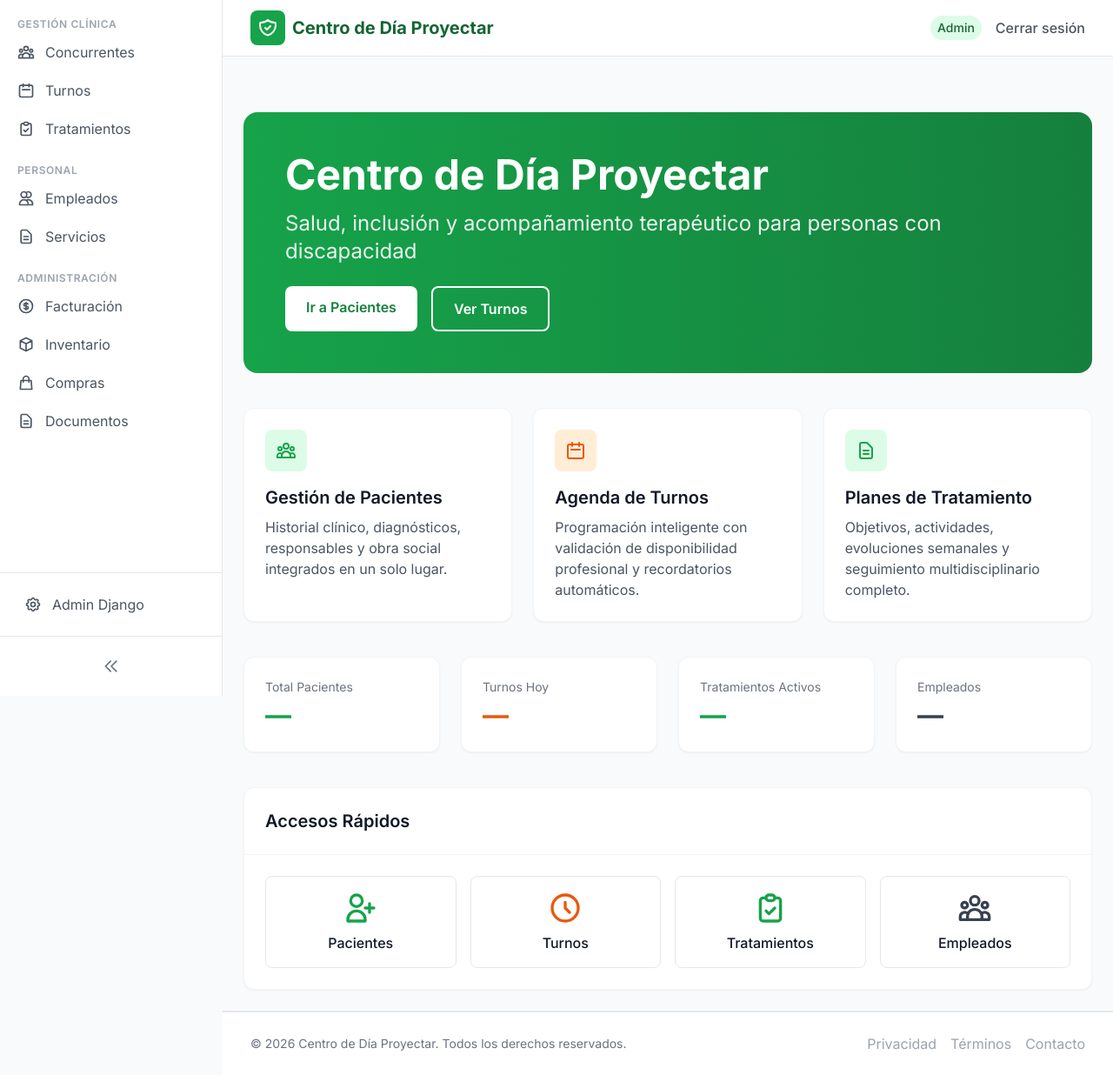
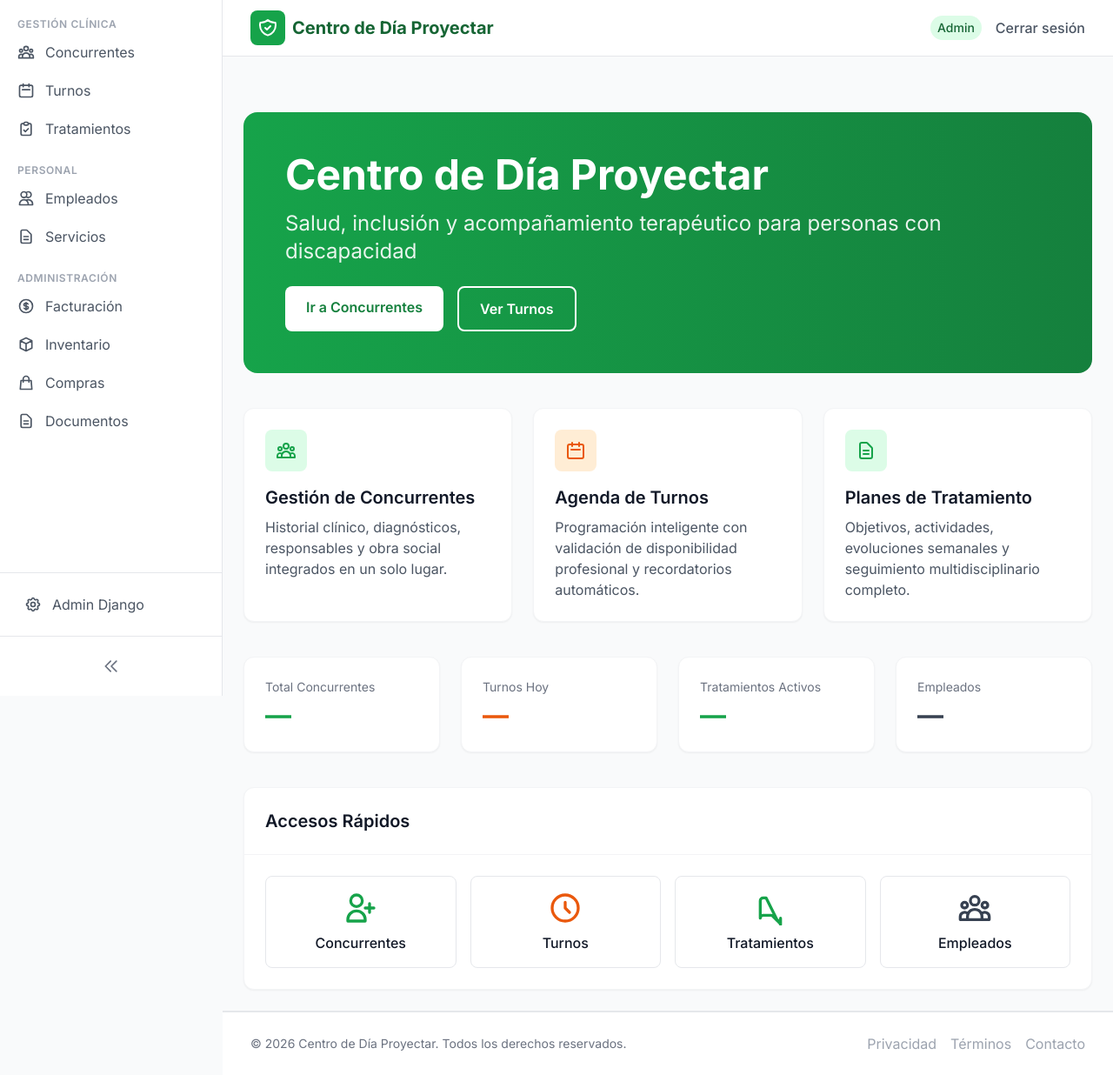
Before and after one commit to Maxi-Lopez/Practica_Profesionalizante_II_Lopez, a Django app: template templates/home.html in a window 1280 px wide. Shown: the whole page at 87% size. Run offline with Django 5.2, Linux system fonts and the light colour scheme; the template is opened without the code that fills it, so the values that code supplies are empty; the visitor is signed in with stand-in values (Sample User, id 1); parts of the project's set-up code (start-up, migrations or seed data) failed here and were passed over; some libraries are stand-ins or nearby versions.

Commit message:
style(ui): ajusto templates varios

```diff
--- a/templates/documentos/list.html
+++ b/templates/documentos/list.html
@@ -7,7 +7,7 @@
     <div class="flex flex-col sm:flex-row sm:items-center sm:justify-between mb-6 gap-4">
         <div>
             <h1 class="text-2xl font-bold text-gray-900">Documentos</h1>
-            <p class="text-gray-600 mt-1">Gestión documental de pacientes y empleados</p>
+            <p class="text-gray-600 mt-1">Gestión documental de concurrentes y empleados</p>
         </div>
         <a href="#" class="bg-primary-600 text-white px-4 py-2 rounded-lg font-medium hover:bg-primary-700 transition-colors flex items-center justify-center">
             <svg class="w-5 h-5 mr-2" fill="none" stroke="currentColor" viewBox="0 0 24 24">
--- a/templates/facturacion/list.html
+++ b/templates/facturacion/list.html
@@ -20,7 +20,7 @@
     <div class="bg-white rounded-xl shadow-sm border border-gray-100 p-4 mb-6">
         <form method="get" class="flex flex-col sm:flex-row gap-4">
             <div class="flex-1">
-                <input type="text" name="search" value="{{ request.GET.search }}" placeholder="Buscar por paciente, número de factura..." class="w-full px-4 py-2 border border-gray-300 rounded-lg focus:ring-2 focus:ring-primary-500 focus:border-primary-500 transition-colors">
+                <input type="text" name="search" value="{{ request.GET.search }}" placeholder="Buscar por concurrente, número de factura..." class="w-full px-4 py-2 border border-gray-300 rounded-lg focus:ring-2 focus:ring-primary-500 focus:border-primary-500 transition-colors">
             </div>
             <button type="submit" class="bg-primary-600 text-white px-4 py-2 rounded-lg font-medium hover:bg-primary-700 transition-colors whitespace-nowrap">Buscar</button>
             {% if request.GET.search %}
@@ -36,7 +36,7 @@
                     <thead class="bg-gray-50 border-b border-gray-200">
                         <tr>
                             <th class="px-6 py-3 text-left text-xs font-medium text-gray-500 uppercase tracking-wider">N° Factura</th>
-                            <th class="px-6 py-3 text-left text-xs font-medium text-gray-500 uppercase tracking-wider">Paciente</th>
+                            <th class="px-6 py-3 text-left text-xs font-medium text-gray-500 uppercase tracking-wider">Concurrente</th>
                             <th class="px-6 py-3 text-left text-xs font-medium text-gray-500 uppercase tracking-wider">Obra Social</th>
                             <th class="px-6 py-3 text-left text-xs font-medium text-gray-500 uppercase tracking-wider">Fecha</th>
                             <th class="px-6 py-3 text-left text-xs font-medium text-gray-500 uppercase tracking-wider">Total</th>
@@ -77,7 +77,7 @@
         {% else %}
             <div class="p-12 text-center">
                 <svg class="w-16 h-16 mx-auto text-gray-300 mb-4" fill="none" stroke="currentColor" viewBox="0 0 24 24">
-                    <path stroke-linecap="round" stroke-linejoin="round" stroke-width="1.5" d="M12 8c-1.657 0-3 .895-3 2s1.343 2 3 2 3 .895 3 2-1.343 2-3 2m0-8c1.11 0 2.08.402 2.599 1M12 8V7m0 1v8m0 0v1m0-1c-1.11 0-2.08-.402-2.599-1M21 12a9 9 0 11-18 0 9 9 0 0118 0z"></path>
+                    <path stroke-linecap="round" stroke-linejoin="round" stroke-width="1.5" d="M12 8c-1.657 0-3 .895-3 2s1.343 2 3 2 3 .895 3 2-1.343 2-3 2m0-8c1.11 0 2.08.402 2.599 1M12 8V7m0 1v8m0 0v1m0-1c-1.11 0-2.08-.402-2.599 1M21 12a9 9 0 11-18 0 9 9 0 0118 0z"></path>
                 </svg>
                 <h3 class="text-lg font-medium text-gray-900 mb-1">No hay facturas registradas</h3>
                 <p class="text-gray-500 mb-4">Comienza creando tu primera factura.</p>
--- a/templates/home.html
+++ b/templates/home.html
@@ -12,7 +12,7 @@
             <div class="flex flex-wrap gap-4">
                 {% if user.is_authenticated %}
                     <a href="{% url 'pacientes_list' %}" class="bg-white text-primary-700 px-6 py-3 rounded-lg font-semibold hover:bg-primary-50 transition-colors">
-                        Ir a Pacientes
+                        Ir a Concurrentes
                     </a>
                     <a href="{% url 'turnos_list' %}" class="border-2 border-white text-white px-6 py-3 rounded-lg font-semibold hover:bg-primary-800 transition-colors">
                         Ver Turnos
@@ -37,7 +37,7 @@
                     <path stroke-linecap="round" stroke-linejoin="round" stroke-width="2" d="M17 20h5v-2a3 3 0 00-5.356-1.857M17 20H7m10 0v-2c0-.656-.126-1.283-.356-1.857M7 20H2v-2a3 3 0 015.356-1.857M7 20v-2c0-.656.126-1.283.356-1.857m0 0a5.002 5.002 0 019.288 0M15 7a3 3 0 11-6 0 3 3 0 016 0zm6 3a2 2 0 11-4 0 2 2 0 014 0zM7 10a2 2 0 11-4 0 2 2 0 014 0z"></path>
                 </svg>
             </div>
-            <h3 class="text-xl font-semibold text-gray-900 mb-2">Gestión de Pacientes</h3>
+            <h3 class="text-xl font-semibold text-gray-900 mb-2">Gestión de Concurrentes</h3>
             <p class="text-gray-600">Historial clínico, diagnósticos, responsables y obra social integrados en un solo lugar.</p>
         </div>
 
@@ -66,7 +66,7 @@
     {% if user.is_authenticated %}
     <div class="grid grid-cols-1 sm:grid-cols-2 lg:grid-cols-4 gap-6 mb-10">
         <div class="bg-white rounded-xl p-6 shadow-sm border border-gray-100">
-            <p class="text-sm text-gray-500">Total Pacientes</p>
+            <p class="text-sm text-gray-500">Total Concurrentes</p>
             <p class="text-3xl font-bold text-primary-600 mt-1">{% if pacientes_count %}{{ pacientes_count }}{% else %}—{% endif %}</p>
         </div>
         <div class="bg-white rounded-xl p-6 shadow-sm border border-gray-100">
@@ -94,7 +94,7 @@
                     <svg class="w-10 h-10 mx-auto text-primary-600 mb-2" fill="none" stroke="currentColor" viewBox="0 0 24 24">
                         <path stroke-linecap="round" stroke-linejoin="round" stroke-width="2" d="M18 9v3m0 0v3m0-3h3m-3 0h-3m-2-5a4 4 0 11-8 0 4 4 0 018 0zM3 20a6 6 0 0112 0v1H3v-1z"></path>
                     </svg>
-                    <p class="font-medium text-gray-900">Pacientes</p>
+                    <p class="font-medium text-gray-900">Concurrentes</p>
                 </a>
                 <a href="{% url 'turnos_list' %}" class="p-4 border border-gray-200 rounded-lg hover:border-primary-300 hover:bg-primary-50 transition-colors text-center">
                     <svg class="w-10 h-10 mx-auto text-accent-600 mb-2" fill="none" stroke="currentColor" viewBox="0 0 24 24">
@@ -104,7 +104,7 @@
                 </a>
                 <a href="{% url 'tratamientos_list' %}" class="p-4 border border-gray-200 rounded-lg hover:border-primary-300 hover:bg-primary-50 transition-colors text-center">
                     <svg class="w-10 h-10 mx-auto text-green-600 mb-2" fill="none" stroke="currentColor" viewBox="0 0 24 24">
-                        <path stroke-linecap="round" stroke-linejoin="round" stroke-width="2" d="M9 5H7a2 2 0 00-2 2v12a2 2 0 002 2h10a2 2 0 002-2V7a2 2 0 00-2-2h-2M9 5a2 2 0 002 2h2a2 2 0 002-2M9 5a2 2 0 012-2h2a2 2 0 012 2m-6 9l2 2 4-4"></path>
+                        <path stroke-linecap="round" stroke-linejoin="round" stroke-width="2" d="M9 5H7a2 2 0 00-2 2v12a2 2 0 012-2h5.586a1 1 0 01.707.293l5.414 5.414a1 1 0 01.293.707V19a2 2 0 01-2 2z"></path>
                     </svg>
                     <p class="font-medium text-gray-900">Tratamientos</p>
                 </a>
--- a/templates/registration/register.html
+++ b/templates/registration/register.html
@@ -12,7 +12,7 @@
                 </svg>
             </div>
             <h1 class="text-2xl font-bold text-gray-900">Crear Cuenta</h1>
-            <p class="text-gray-600 mt-2">Regístrate como paciente en Centro de Día Proyectar</p>
+            <p class="text-gray-600 mt-2">Regístrate como concurrente en Centro de Día Proyectar</p>
         </div>
 
         <form method="post" class="space-y-6">
@@ -113,7 +113,7 @@
                     <svg class="w-4 h-4 inline mr-1" fill="none" stroke="currentColor" viewBox="0 0 24 24">
                         <path stroke-linecap="round" stroke-linejoin="round" stroke-width="2" d="M13 16h-1v-4h-1m1-4h.01M21 12a9 9 0 11-18 0 9 9 0 0118 0z"></path>
                     </svg>
-                    Tu cuenta se registrará como <strong>Paciente</strong>. Un administrador podrá asignarte otros roles si es necesario.
+                    Tu cuenta se registrará como <strong>Concurrente</strong>. Un administrador podrá asignarte otros roles si es necesario.
                 </p>
             </div>
 
--- a/templates/tratamientos/list.html
+++ b/templates/tratamientos/list.html
@@ -20,7 +20,7 @@
     <div class="bg-white rounded-xl shadow-sm border border-gray-100 p-4 mb-6">
         <form method="get" class="flex flex-col sm:flex-row gap-4">
             <div class="flex-1">
-                <input type="text" name="search" value="{{ request.GET.search }}" placeholder="Buscar por paciente, profesional..." class="w-full px-4 py-2 border border-gray-300 rounded-lg focus:ring-2 focus:ring-primary-500 focus:border-primary-500 transition-colors">
+                <input type="text" name="search" value="{{ request.GET.search }}" placeholder="Buscar por concurrente, profesional..." class="w-full px-4 py-2 border border-gray-300 rounded-lg focus:ring-2 focus:ring-primary-500 focus:border-primary-500 transition-colors">
             </div>
             <button type="submit" class="bg-primary-600 text-white px-4 py-2 rounded-lg font-medium hover:bg-primary-700 transition-colors whitespace-nowrap">Buscar</button>
             {% if request.GET.search %}
@@ -35,7 +35,7 @@
                 <table class="w-full">
                     <thead class="bg-gray-50 border-b border-gray-200">
                         <tr>
-                            <th class="px-6 py-3 text-left text-xs font-medium text-gray-500 uppercase tracking-wider">Paciente</th>
+                            <th class="px-6 py-3 text-left text-xs font-medium text-gray-500 uppercase tracking-wider">Concurrente</th>
                             <th class="px-6 py-3 text-left text-xs font-medium text-gray-500 uppercase tracking-wider">Nombre del Plan</th>
                             <th class="px-6 py-3 text-left text-xs font-medium text-gray-500 uppercase tracking-wider">Profesional</th>
                             <th class="px-6 py-3 text-left text-xs font-medium text-gray-500 uppercase tracking-wider">Fecha Inicio</th>
--- a/templates/turnos/list.html
+++ b/templates/turnos/list.html
@@ -20,7 +20,7 @@
     <div class="bg-white rounded-xl shadow-sm border border-gray-100 p-4 mb-6">
         <form method="get" class="flex flex-col sm:flex-row gap-4">
             <div class="flex-1">
-                <input type="text" name="search" value="{{ request.GET.search }}" placeholder="Buscar por paciente, profesional, servicio..." class="w-full px-4 py-2 border border-gray-300 rounded-lg focus:ring-2 focus:ring-primary-500 focus:border-primary-500 transition-colors">
+                <input type="text" name="search" value="{{ request.GET.search }}" placeholder="Buscar por concurrente, profesional, servicio..." class="w-full px-4 py-2 border border-gray-300 rounded-lg focus:ring-2 focus:ring-primary-500 focus:border-primary-500 transition-colors">
             </div>
             <button type="submit" class="bg-primary-600 text-white px-4 py-2 rounded-lg font-medium hover:bg-primary-700 transition-colors whitespace-nowrap">Buscar</button>
             {% if request.GET.search %}
@@ -37,7 +37,7 @@
                         <tr>
                             <th class="px-6 py-3 text-left text-xs font-medium text-gray-500 uppercase tracking-wider">Fecha</th>
                             <th class="px-6 py-3 text-left text-xs font-medium text-gray-500 uppercase tracking-wider">Hora</th>
-                            <th class="px-6 py-3 text-left text-xs font-medium text-gray-500 uppercase tracking-wider">Paciente</th>
+                            <th class="px-6 py-3 text-left text-xs font-medium text-gray-500 uppercase tracking-wider">Concurrente</th>
                             <th class="px-6 py-3 text-left text-xs font-medium text-gray-500 uppercase tracking-wider">Profesional</th>
                             <th class="px-6 py-3 text-left text-xs font-medium text-gray-500 uppercase tracking-wider">Servicio</th>
                             <th class="px-6 py-3 text-left text-xs font-medium text-gray-500 uppercase tracking-wider">Estado</th>
```
